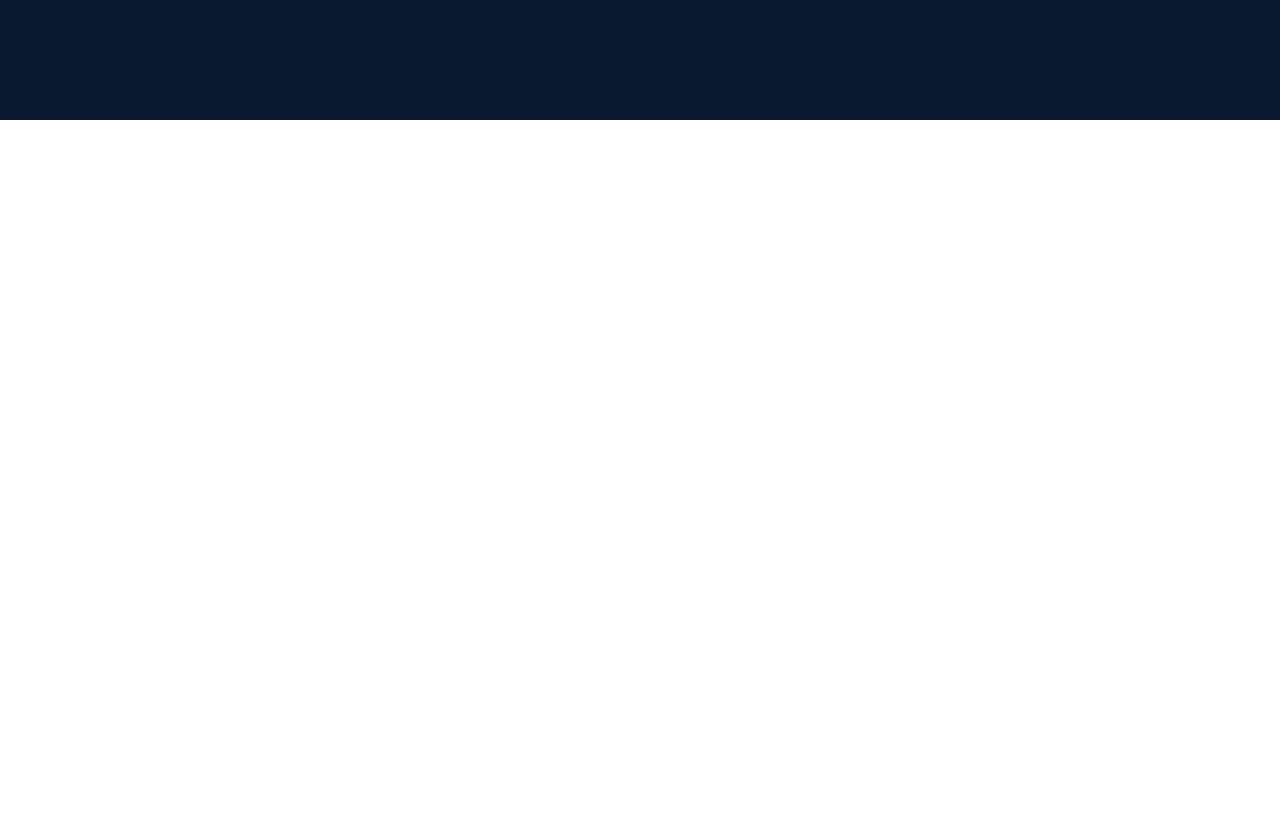
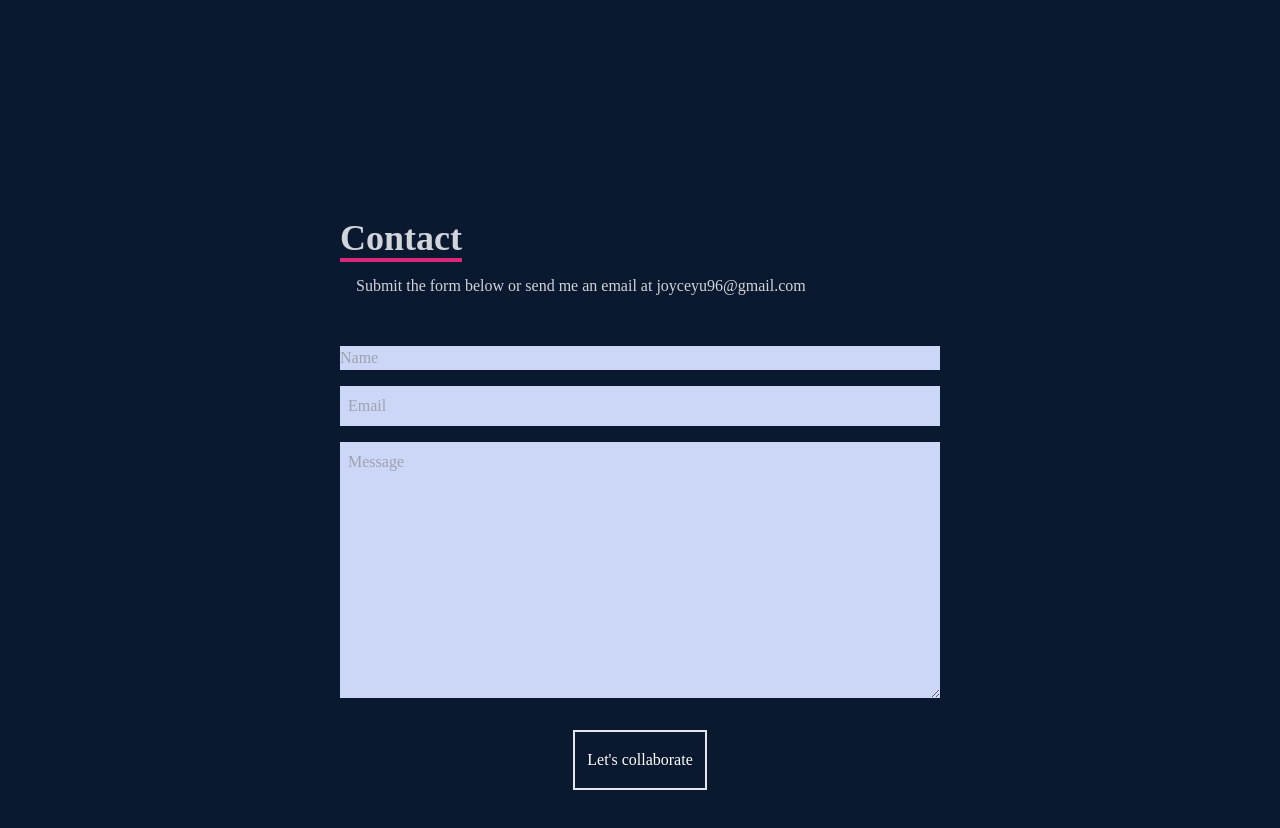
Before and after one commit to joyceycodes/portfolio, a React (Create React App) app in the folder my-app/: page / in a window 1280 px wide. Shown: the part 3080-3908 px from the top of the page. Before the commit the page ends 3200 px from the top, so only its background shows below. Built offline with nearby package versions, Linux system fonts and the light colour scheme.

Commit message:
created contact form

```diff
--- a/my-app/src/App.js
+++ b/my-app/src/App.js
@@ -1,4 +1,5 @@
 import About from "./components/About";
+import Contact from "./components/Contact";
 import Home from "./components/Home";
 import Navbar from "./components/Navbar";
 import Skills from "./components/Skills";
@@ -12,6 +13,7 @@
       <About />
       <Skills />
       <Work />
+      <Contact />
     </div>
   );
 }
--- /dev/null
+++ b/my-app/src/components/Contact.jsx
@@ -0,0 +1,20 @@
+import React from 'react'
+
+const Contact = () => {
+  return (
+    <div name='contact' className='w-full h-screen bg-[#0a192f] flex justify-center items-center p-4'>
+        <form method="POST" action="https://getform.io/f/0090e051-4819-424e-b7ca-e456ff5b9538" className='flex flex-col max-w-[600px] w-full'>
+            <div className='pb-8'>
+                <p className='text-4xl font-bold inline border-b-4 border-pink-600 text-gray-300'>Contact</p>
+                <p className='text-gray-300 p-4'>Submit the form below or send me an email at joyceyu96@gmail.com</p>
+            </div>
+            <input className='bg-[#ccd6f6]' type="text" placeholder='Name' name='name'/>
+            <input className='my-4 p-2 bg-[#ccd6f6]' type="email" placeholder='Email' name='email'/>
+            <textarea className='bg-[#ccd6f6] p-2' name="message" cols="30" rows="10" placeholder='Message'></textarea>
+            <button className='text-white border-2 hover:bg-pink-600 hover:border-pink-600 px-3 py-4 my-8 mx-auto flex items-center'>Let's collaborate</button>
+        </form>
+    </div>
+  )
+}
+
+export default Contact
```
